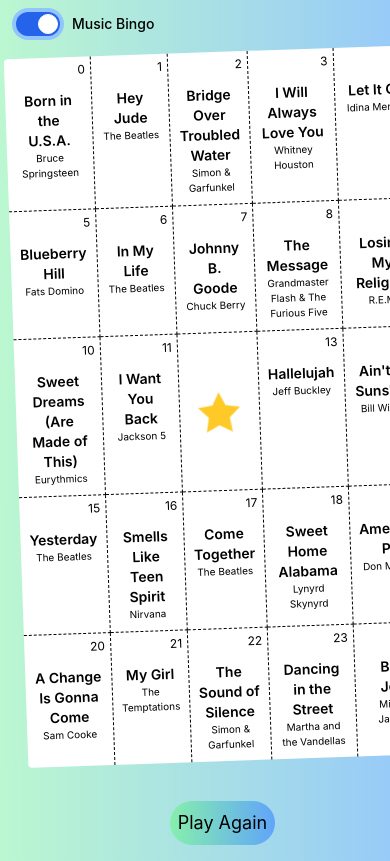
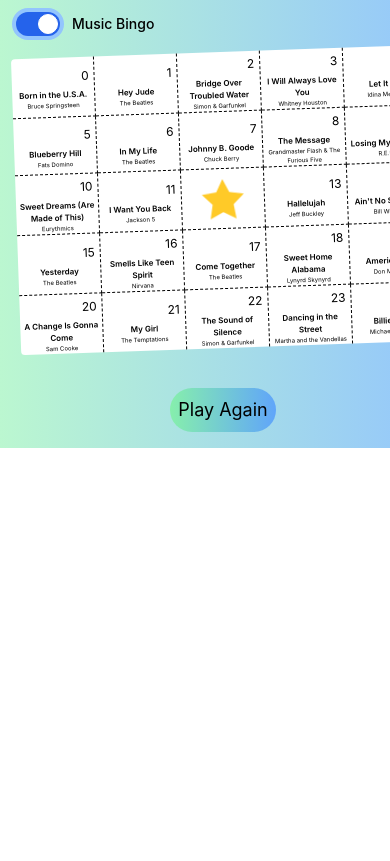
Before and after one commit to martin0995/bingo, a React (Create React App) app: page / in a window 390 px wide. Both pictures are taken after a click on the label "Classic". Shown: the top 861 px of the page. Built offline with nearby package versions, Linux system fonts and the light colour scheme.

Commit message:
responsiveness

```diff
--- a/src/App.css
+++ b/src/App.css
@@ -10,8 +10,8 @@ table {
 
 td {
   border: 1px dashed black;
-  width: 80px;
-  height: 80px;
+  /* width: 110px;
+  height: 110px; */
   text-align: center;
   vertical-align: middle;
   cursor: pointer;
@@ -33,9 +33,9 @@ tr:last-child td {
   border-bottom: none;
 }
 
-.artist {
-  font-size: 10px;
-}
+/* .artist {
+  font-size: 6px;
+} */
 
 #icon {
   animation: 1.8s ease 0s infinite beat;
--- a/src/App.js
+++ b/src/App.js
@@ -111,7 +111,7 @@ function App() {
                   //The middle square is located at index 12. isMiddleSquare is a boolean:
                   const isMiddleSquare = index === 12;
                   return (
-                    <td key={colIndex}>
+                    <td key={colIndex} className="sm:w-[110px] sm:h-[110px]">
                       {isMiddleSquare ? (
                         <img
                           src={star}
--- a/src/common/Card.js
+++ b/src/common/Card.js
@@ -51,14 +51,16 @@ const Card = ({
         onClick={clickedNumber}
         className={
           crossNumber
-            ? "ease-in-out duration-300 opacity-25 line-through h-full p-2"
-            : "h-full p-2"
+            ? "ease-in-out duration-300 opacity-25 line-through h-full"
+            : "h-full"
         }
       >
         {toggle ? (
           <div>
-            <p className="text-sm font-semibold">{famousSongs[number].song}</p>
-            <p class="artist">{famousSongs[number].artist}</p>
+            <p className="text-[8px] w-[80px] sm:w-auto sm:text-sm font-semibold">
+              {famousSongs[number].song}
+            </p>
+            <p class="text-[6px] sm:text-xs">{famousSongs[number].artist}</p>
           </div>
         ) : (
           <p className="font-bold text-lg">{number}</p>
```
Also changed, not shown: 1 other file (tests, documents, lock files or other folders).
